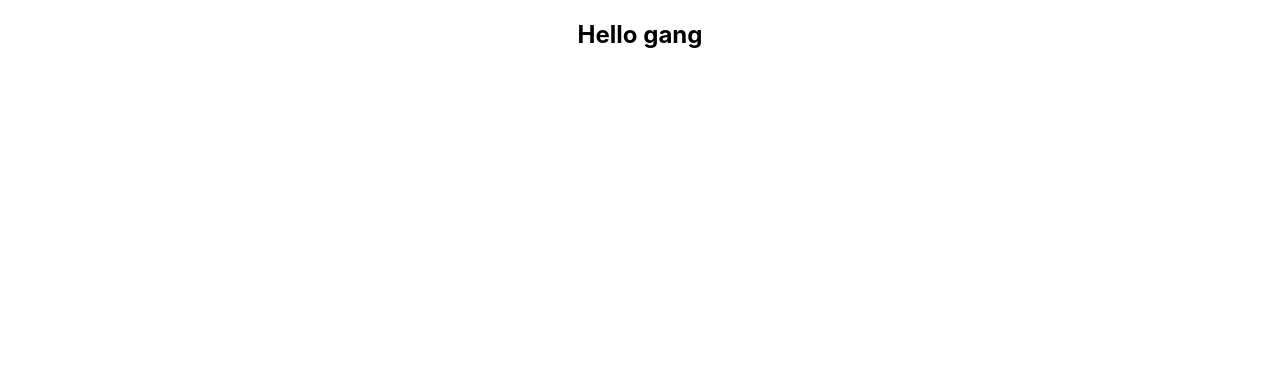
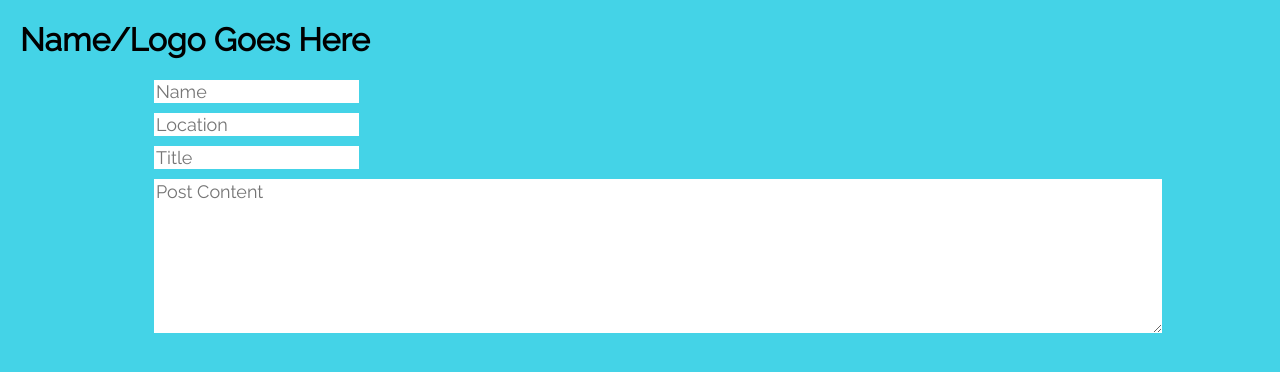
Before and after one commit to MellKay/community-hackathon, a React (Create React App) app: page /newPost in a window 1280 px wide. Shown: the top 372 px of the page. Built offline with nearby package versions, Linux system fonts and the light colour scheme.

Commit message:
home page, new post page, pulling from backend, routing

```diff
--- a/package.json
+++ b/package.json
@@ -8,6 +8,7 @@
     "@testing-library/user-event": "^7.2.1",
     "react": "^16.13.1",
     "react-dom": "^16.13.1",
+    "react-router-dom": "^5.2.0",
     "react-scripts": "3.4.1"
   },
   "scripts": {
--- a/src/components/App/App.css
+++ b/src/components/App/App.css
@@ -1,38 +1,28 @@
-.App {
-  text-align: center;
+@import url("https://fonts.googleapis.com/css2?family=Raleway&display=swap");
+
+body {
+  background-color: #44d3e7;
+  font-family: "Raleway", sans-serif;
+  margin: 20px;
 }
 
-.App-logo {
-  height: 40vmin;
-  pointer-events: none;
+.App {
+  margin-left: 10%;
 }
 
-@media (prefers-reduced-motion: no-preference) {
-  .App-logo {
-    animation: App-logo-spin infinite 20s linear;
-  }
+.new {
+  border-radius: 5px;
+  border: none;
+  padding: 5px;
+  background-color: #11acc0;
+  font-size: large;
+  width: 100px;
+  text-align: center;
+  color: black;
+  text-decoration: underline;
 }
 
-.App-header {
-  background-color: #282c34;
-  min-height: 100vh;
-  display: flex;
-  flex-direction: column;
-  align-items: center;
-  justify-content: center;
-  font-size: calc(10px + 2vmin);
-  color: white;
+.links {
+  text-decoration: none;
+  color: black;
 }
-
-.App-link {
-  color: #61dafb;
-}
-
-@keyframes App-logo-spin {
-  from {
-    transform: rotate(0deg);
-  }
-  to {
-    transform: rotate(360deg);
-  }
-}
--- a/src/components/App/App.js
+++ b/src/components/App/App.js
@@ -1,12 +1,27 @@
 import React from "react";
-import logo from "./logo.svg";
 import "./App.css";
+
+import { BrowserRouter as Router, Switch, Route, Link } from "react-router-dom";
+import Home from "../Home";
+import NewPost from "../NewPost";
 
 function App() {
   return (
-    <div className="App">
-      <h2> Hello gang </h2>
-    </div>
+    <Router>
+      <>
+        <Link to="/" className="links">
+          <h1> Name/Logo Goes Here </h1>
+        </Link>
+        <Switch>
+          <Route path="/newPost">
+            <NewPost />
+          </Route>
+          <Route path="/">
+            <Home />
+          </Route>
+        </Switch>
+      </>
+    </Router>
   );
 }
 
--- /dev/null
+++ b/src/components/Home/index.js
@@ -0,0 +1,21 @@
+import React from "react";
+import Posts from "../Posts";
+import { Link } from "react-router-dom";
+
+function Home() {
+  return (
+    <>
+      <Link to="/newPost">
+        <p className="new"> New Post</p>
+      </Link>
+      <div className="App">
+        <div>
+          <h2> Posts From the Community</h2>
+          <Posts />
+        </div>
+      </div>
+    </>
+  );
+}
+
+export default Home;
--- /dev/null
+++ b/src/components/NewPost/index.js
@@ -0,0 +1,19 @@
+import React from "react";
+import "./newPost.css";
+
+function NewPost() {
+  return (
+    <>
+      <div className="App">
+        <div className="inputWrapper">
+          <input placeholder="Name" />
+          <input placeholder="Location" />
+          <input placeholder="Title" />
+          <textarea placeholder="Post Content" />
+        </div>
+      </div>
+    </>
+  );
+}
+
+export default NewPost;
--- /dev/null
+++ b/src/components/NewPost/newPost.css
@@ -0,0 +1,13 @@
+input,
+textarea {
+  font-family: "Raleway", sans-serif;
+  display: block;
+  margin: 10px;
+  border: none;
+  font-size: large;
+}
+
+textarea {
+  width: 90%;
+  height: 150px;
+}
--- /dev/null
+++ b/src/components/Posts/index.js
@@ -0,0 +1,39 @@
+import React, { useState, useEffect } from "react";
+import "./posts.css";
+
+const dummyData = [
+  { title: "Hello World", content: "Wagwan Chaps", location: "Birmingham" },
+  { title: "Beans", content: "On Toast", location: "Birmingham" },
+  { title: "ThunderStruck", content: "Best Team", location: "Birmingham" },
+];
+
+function Posts() {
+  const [posts, setPosts] = useState([]);
+
+  useEffect(() => {
+    async function getPosts() {
+      const res = await fetch(`http://localhost:5000/posts`);
+      const data = await res.json();
+
+      setPosts(data);
+    }
+    getPosts();
+  }, []);
+  console.log(posts);
+  return (
+    <div>
+      {posts.map((item) => {
+        return (
+          <div className="post">
+            <h3>{item.title}</h3>
+            <img src="https://image.flaticon.com/icons/svg/67/67347.svg" />
+            <small>{item.location}</small>
+            <p>{item.content}</p>
+          </div>
+        );
+      })}
+    </div>
+  );
+}
+
+export default Posts;
--- /dev/null
+++ b/src/components/Posts/posts.css
@@ -0,0 +1,28 @@
+.post {
+  border: 2px solid black;
+  margin-bottom: 20px;
+  background-color: #11acc0;
+  border-radius: 5px;
+  width: 90%;
+}
+
+.post > p,
+h3 {
+  margin-left: 10px;
+}
+
+.post > h3 {
+  margin-block-end: 2px;
+}
+
+.post > small {
+  font-size: smaller;
+  margin-left: 20px;
+}
+
+.post > img {
+  width: 20px;
+  position: relative;
+  top: 5px;
+  left: 15px;
+}
```
Also changed, not shown: 1 other file (tests, documents, lock files or other folders).
